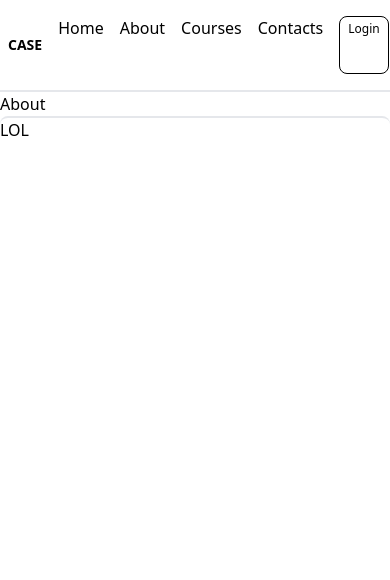
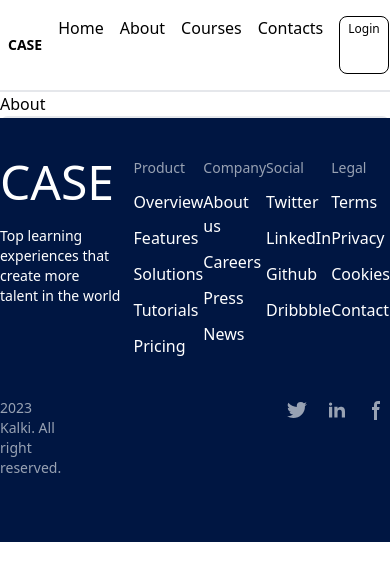
Before and after one commit to 003-kalki/case, a React (Vite) app in the folder client/: page /about in a window 390 px wide. Shown: the top 580 px of the page. Built offline with nearby package versions, Linux system fonts and the light colour scheme.

Commit message:
Footer done but isn't responsive

```diff
--- a/client/src/components/Footer.jsx
+++ b/client/src/components/Footer.jsx
@@ -1,9 +1,68 @@
 import React from 'react';
 import {Footer} from 'flowbite-react';
+import { Link } from 'react-router-dom';
 export default function FooterComp(){
     return(
       <Footer className="border-t-2">
-        LOL
+        <div className='bg-them-color h-300 pt-10 pb-16'>
+        <div className='text-white flex flex-row justify-evenly'>
+          <div className='flex flex-col'>
+          <span className='text-5xl'>
+          CASE
+        </span>
+        <span className='text-sm mt-5'>
+        Top learning experiences that create more <br />talent in the world
+        </span>
+          </div>
+          <div className='flex flex-col gap-3'>
+            <span className='text-text-gray text-sm'>Product</span>
+            <Link>Overview</Link>
+            <Link>Features</Link>
+            <Link>Solutions</Link>
+            <Link>Tutorials</Link>
+            <Link>Pricing</Link>
+          </div>
+          <div className='flex flex-col gap-3'>
+            <span className='text-text-gray text-sm'>Company</span>
+            <Link>About us</Link>
+            <Link>Careers</Link>
+            <Link>Press</Link>
+            <Link>News</Link>
+          </div>
+          <div className='flex flex-col gap-3'>
+            <span className='text-text-gray text-sm'>Social</span>
+            <Link>Twitter</Link>
+            <Link>LinkedIn</Link>
+            <Link>Github</Link>
+            <Link>Dribbble</Link>
+          </div>
+          <div className='flex flex-col gap-3'>
+            <span className='text-text-gray text-sm'>Legal</span>
+            <Link>Terms</Link>
+            <Link>Privacy</Link>
+            <Link>Cookies</Link>
+            <Link>Contact</Link>
+          </div>
+        </div>
+        <div className='text-text-gray mt-10 flex flex-row justify-around'>
+          <span className='text-sm mr-[14rem] sm:mr-[14rem] md:mr-[17rem] lg:mr-[33rem] xl:mr-[33rem]'>2023 Kalki. All right reserved.</span>
+          <div className='flex flex-row gap-4'>
+          <svg className="w-6 h-6 text-text-gray dark:text-white" aria-hidden="true" xmlns="http://www.w3.org/2000/svg" width="24" height="24" fill="currentColor" viewBox="0 0 24 24">
+  <path fill-rule="evenodd" d="M22 5.892a8.178 8.178 0 0 1-2.355.635 4.074 4.074 0 0 0 1.8-2.235 8.343 8.343 0 0 1-2.605.981A4.13 4.13 0 0 0 15.85 4a4.068 4.068 0 0 0-4.1 4.038c0 .31.035.618.105.919A11.705 11.705 0 0 1 3.4 4.734a4.006 4.006 0 0 0 1.268 5.392 4.165 4.165 0 0 1-1.859-.5v.05A4.057 4.057 0 0 0 6.1 13.635a4.192 4.192 0 0 1-1.856.07 4.108 4.108 0 0 0 3.831 2.807A8.36 8.36 0 0 1 2 18.184 11.732 11.732 0 0 0 8.291 20 11.502 11.502 0 0 0 19.964 8.5c0-.177 0-.349-.012-.523A8.143 8.143 0 0 0 22 5.892Z" clip-rule="evenodd"/>
+</svg>
+<svg className="w-6 h-6 text-text-gray dark:text-white" aria-hidden="true" xmlns="http://www.w3.org/2000/svg" width="24" height="24" fill="currentColor" viewBox="0 0 24 24">
+  <path fill-rule="evenodd" d="M12.51 8.796v1.697a3.738 3.738 0 0 1 3.288-1.684c3.455 0 4.202 2.16 4.202 4.97V19.5h-3.2v-5.072c0-1.21-.244-2.766-2.128-2.766-1.827 0-2.139 1.317-2.139 2.676V19.5h-3.19V8.796h3.168ZM7.2 6.106a1.61 1.61 0 0 1-.988 1.483 1.595 1.595 0 0 1-1.743-.348A1.607 1.607 0 0 1 5.6 4.5a1.601 1.601 0 0 1 1.6 1.606Z" clip-rule="evenodd"/>
+  <path d="M7.2 8.809H4V19.5h3.2V8.809Z"/>
+</svg>
+<svg className="w-6 h-6 text-text-gray dark:text-white" aria-hidden="true" xmlns="http://www.w3.org/2000/svg" width="24" height="24" fill="currentColor" viewBox="0 0 24 24">
+  <path fill-rule="evenodd" d="M13.135 6H15V3h-1.865a4.147 4.147 0 0 0-4.142 4.142V9H7v3h2v9.938h3V12h2.021l.592-3H12V6.591A.6.6 0 0 1 12.592 6h.543Z" clip-rule="evenodd"/>
+</svg>
+<svg className="w-6 h-6 text-text-gray dark:text-white" aria-hidden="true" xmlns="http://www.w3.org/2000/svg" width="24" height="24" fill="currentColor" viewBox="0 0 24 24">
+  <path fill-rule="evenodd" d="M12.006 2a9.847 9.847 0 0 0-6.484 2.44 10.32 10.32 0 0 0-3.393 6.17 10.48 10.48 0 0 0 1.317 6.955 10.045 10.045 0 0 0 5.4 4.418c.504.095.683-.223.683-.494 0-.245-.01-1.052-.014-1.908-2.78.62-3.366-1.21-3.366-1.21a2.711 2.711 0 0 0-1.11-1.5c-.907-.637.07-.621.07-.621.317.044.62.163.885.346.266.183.487.426.647.71.135.253.318.476.538.655a2.079 2.079 0 0 0 2.37.196c.045-.52.27-1.006.635-1.37-2.219-.259-4.554-1.138-4.554-5.07a4.022 4.022 0 0 1 1.031-2.75 3.77 3.77 0 0 1 .096-2.713s.839-.275 2.749 1.05a9.26 9.26 0 0 1 5.004 0c1.906-1.325 2.74-1.05 2.74-1.05.37.858.406 1.828.101 2.713a4.017 4.017 0 0 1 1.029 2.75c0 3.939-2.339 4.805-4.564 5.058a2.471 2.471 0 0 1 .679 1.897c0 1.372-.012 2.477-.012 2.814 0 .272.18.592.687.492a10.05 10.05 0 0 0 5.388-4.421 10.473 10.473 0 0 0 1.313-6.948 10.32 10.32 0 0 0-3.39-6.165A9.847 9.847 0 0 0 12.007 2Z" clip-rule="evenodd"/>
+</svg>
+          </div>
+        </div>
+        </div>
       </Footer>
     )
 }
--- a/client/tailwind.config.js
+++ b/client/tailwind.config.js
@@ -6,7 +6,17 @@
     "./node_modules/flowbite-react/**/*.{js,ts,jsx,tsx}", // Add Flowbite React content paths
   ],
   theme: {
-    extend: {},
+    extend: {
+      colors: {
+      'them-color': '#001642',
+      'text-gray': '#98A2B3',
+      },
+      margin: {
+        '33rem': '33rem',
+        '17rem': '17rem',
+        '14rem': '14rem'
+      },
+    },
   },
   plugins: [require("flowbite/plugin")],
 };
```
